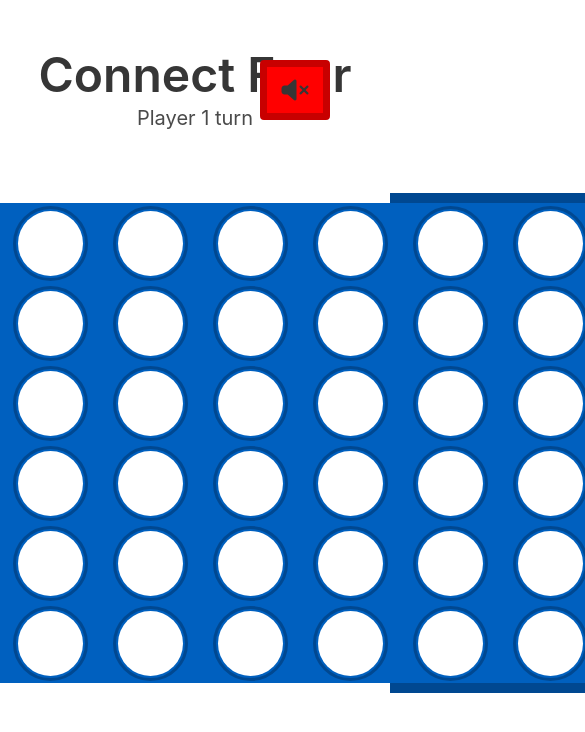
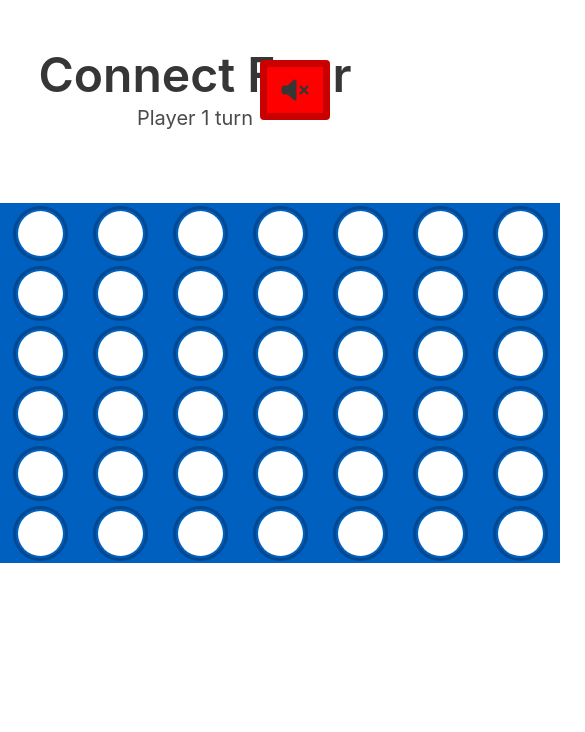
Before and after one commit to MFreit50/Connect-Four, a React (Vite) app in the folder connect-four/: page / in a window 390 px wide. Shown: the top 732 px of the page, 585 px wide, since content can reach past the window. Built offline with nearby package versions, Linux system fonts and the light colour scheme.

Commit message:
app.css small changes
virtual chip is disabled for phones
board shrinks for smaller displays
board:before is temporarily disabled (used for board outline)

```diff
--- a/connect-four/src/App.css
+++ b/connect-four/src/App.css
@@ -7,6 +7,12 @@
 --chip-size: calc(var(--board-size) - 35px);
 
 --bkg-color: rgb(255,255,255);
+}
+
+@media screen and (max-width: 768px) {
+  :root { /*makes board smaller if display is too small*/
+    --board-size: 80px;
+  }
 }
 
 body{
@@ -55,6 +61,7 @@ table {
 }
 
 .board {
+  touch-action: pan-y;
   display: flex;
   flex-direction: row;
   justify-content: center;
@@ -77,7 +84,7 @@ table {
   border: 3px solid rgb(0 , 72, 145);
   border-radius: 50%;
 }
-.board:before {
+.boardbeforeUnderMaintenance {
   position: absolute;
   content: "";
   display: flex;
@@ -107,6 +114,11 @@ table {
 
 }
 
+@media screen and (max-width: 480px) {
+.virtualChip {
+display: none;
+}
+}
 .white {
 	width: var(--chip-size);
 	height: var(--chip-size);
```
